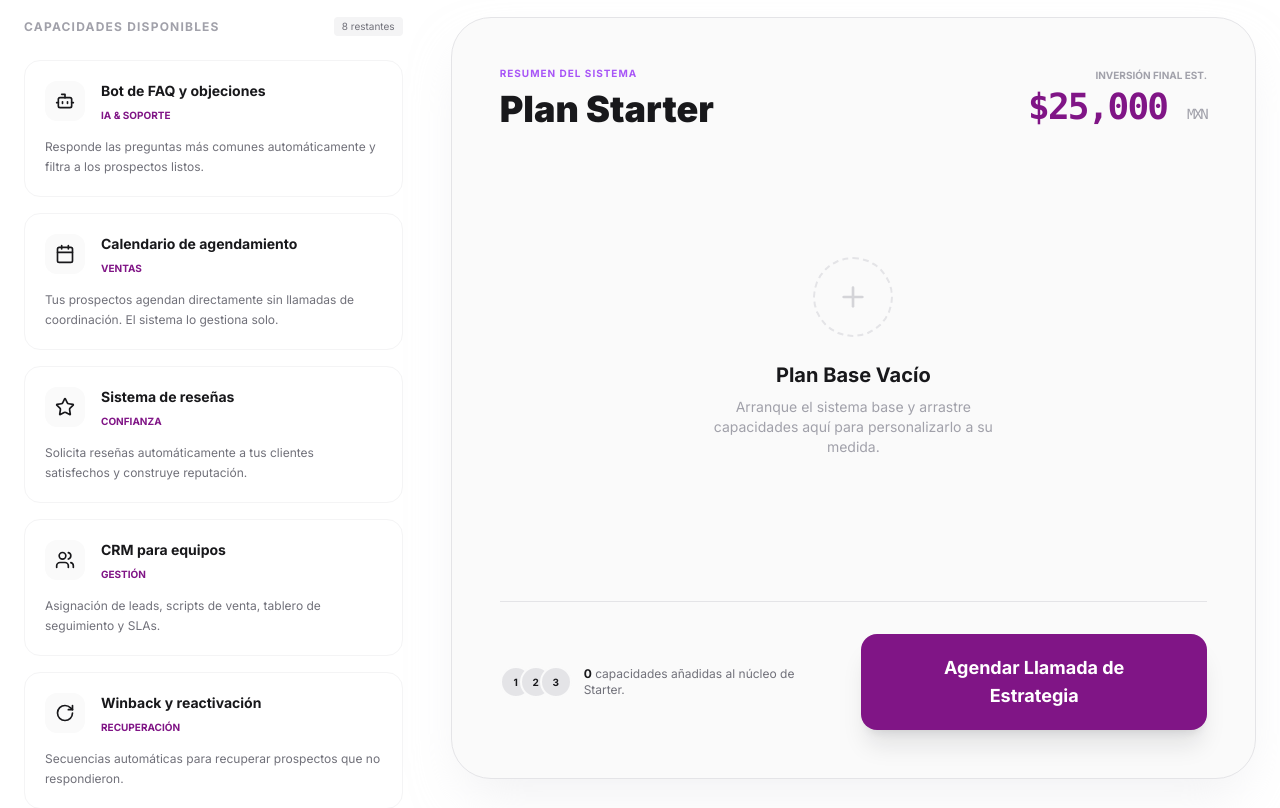
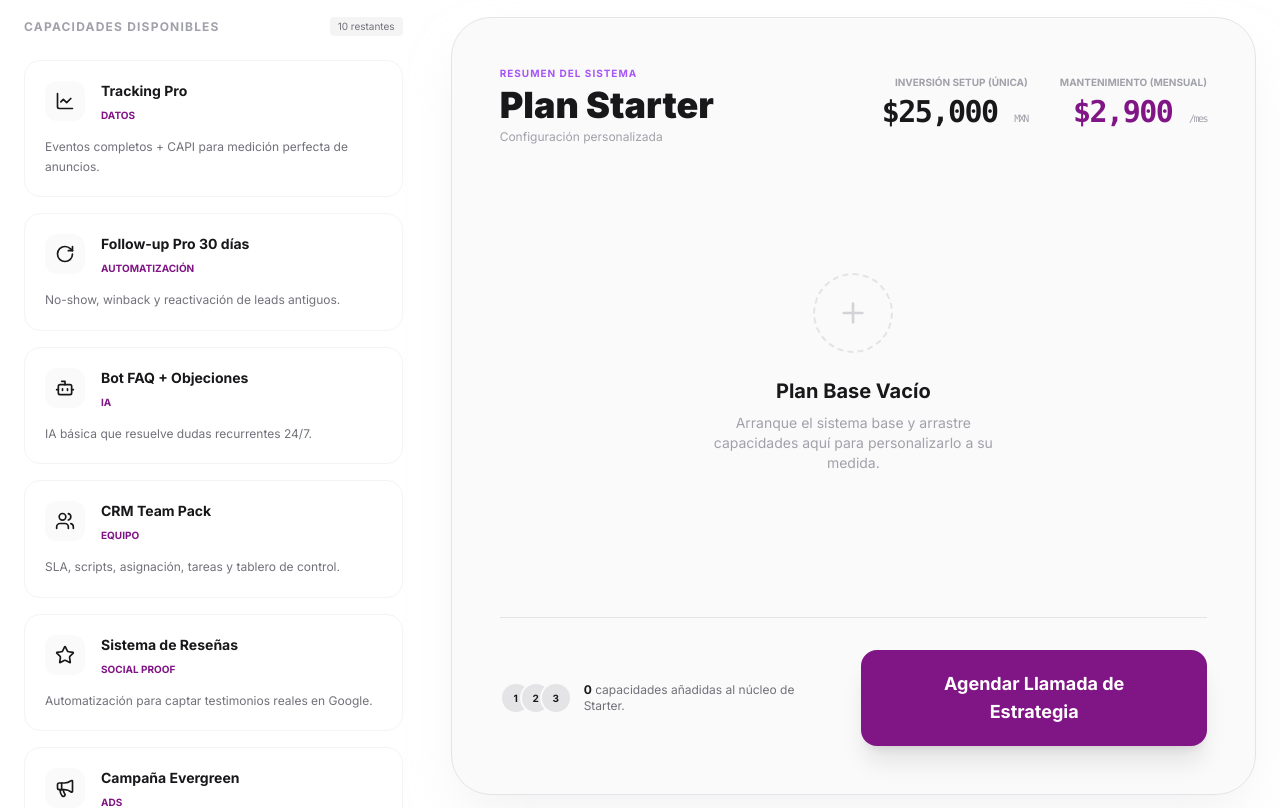
Before and after one commit to mendo369/vue-skeleton, a Vue app: page /configurar/1 in a window 1280 px wide. Shown: the part 380-1188 px from the top of the page. Built offline with nearby package versions, Linux system fonts and the light colour scheme; a web font is replaced by a local one.

Commit message:
feat(Prices): setup prices, addons, discount

```diff
--- a/src/views/ConfiguratorView.vue
+++ b/src/views/ConfiguratorView.vue
@@ -13,92 +13,151 @@ import {
   ArrowLeft,
   Plus,
   MousePointer2,
+  Settings,
+  Brain,
+  Briefcase,
+  Zap,
+  Info
 } from "lucide-vue-next";
 import Navbar from "../components/shared/Navbar.vue";
 
 const route = useRoute();
-const planSlug = computed(() => route.params.plan as string);
+const planSlug = computed(() => (route.params.plan as string) || "starter");
 
-const plans = {
-  starter: { name: "Starter", price: 25000 },
-  growth: { name: "Growth", price: 34900 },
-  "sales-machine": { name: "Sales Machine", price: 49900 },
+const plans: Record<string, any> = {
+  starter: {
+    name: "Starter",
+    price: 25000,
+    monthly: 2900,
+    includedIds: [],
+    description: "Sistema básico listo para operar.",
+  },
+  growth: {
+    name: "Growth",
+    price: 34900,
+    monthly: 2900,
+    includedIds: ["followup-30"],
+    description: "Ideal para escalar con seguimiento extendido.",
+  },
+  "sales-machine": {
+    name: "Sales Machine",
+    price: 49900,
+    monthly: 2900,
+    includedIds: ["crm-team", "bot-faq"],
+    description: "La solución total para equipos de alto rendimiento.",
+  },
 };
 
 const basePlan = computed(
-  () => plans[planSlug.value as keyof typeof plans] || plans.starter,
+  () => plans[planSlug.value] || plans.starter,
 );
 
-const addons = ref([
+const allAddons = [
+  // Setup Items (Upsells)
   {
-    id: 1,
-    name: "Bot de FAQ y objeciones",
-    description:
-      "Responde las preguntas más comunes automáticamente y filtra a los prospectos listos.",
-    icon: Bot,
-    category: "IA & Soporte",
-  },
-  {
-    id: 2,
-    name: "Calendario de agendamiento",
-    description:
-      "Tus prospectos agendan directamente sin llamadas de coordinación. El sistema lo gestiona solo.",
-    icon: Calendar,
-    category: "Ventas",
-  },
-  {
-    id: 3,
-    name: "Sistema de reseñas",
-    description:
-      "Solicita reseñas automáticamente a tus clientes satisfechos y construye reputación.",
-    icon: Star,
-    category: "Confianza",
-  },
-  {
-    id: 4,
-    name: "CRM para equipos",
-    description:
-      "Asignación de leads, scripts de venta, tablero de seguimiento y SLAs.",
-    icon: Users,
-    category: "Gestión",
-  },
-  {
-    id: 5,
-    name: "Winback y reactivación",
-    description:
-      "Secuencias automáticas para recuperar prospectos que no respondieron.",
-    icon: RotateCw,
-    category: "Recuperación",
-  },
-  {
-    id: 6,
-    name: "Tracking avanzado",
-    description:
-      "Eventos completos, CAPI y atribución real para medir conversión exacta.",
+    id: "tracking-pro",
+    name: "Tracking Pro",
+    description: "Eventos completos + CAPI para medición perfecta de anuncios.",
+    price: 4900,
+    type: "setup",
     icon: LineChart,
     category: "Datos",
   },
   {
-    id: 7,
-    name: "Landing page premium",
-    description:
-      "Tu página diseñada para convertir desde el primer día. Sin templates genéricos.",
-    icon: Layout,
-    category: "Diseño",
+    id: "followup-30",
+    name: "Follow-up Pro 30 días",
+    description: "No-show, winback y reactivación de leads antiguos.",
+    price: 6900,
+    type: "setup",
+    icon: RotateCw,
+    category: "Automatización",
   },
   {
-    id: 8,
-    name: "Campañas evergreen",
-    description:
-      "Anuncios que funcionan todo el año sin necesidad de contenido nuevo constante.",
+    id: "bot-faq",
+    name: "Bot FAQ + Objeciones",
+    description: "IA básica que resuelve dudas recurrentes 24/7.",
+    price: 8900,
+    type: "setup",
+    icon: Bot,
+    category: "IA",
+  },
+  {
+    id: "crm-team",
+    name: "CRM Team Pack",
+    description: "SLA, scripts, asignación, tareas y tablero de control.",
+    price: 12900,
+    type: "setup",
+    icon: Users,
+    category: "Equipo",
+  },
+  {
+    id: "reviews",
+    name: "Sistema de Reseñas",
+    description: "Automatización para captar testimonios reales en Google.",
+    price: 6900,
+    type: "setup",
+    icon: Star,
+    category: "Social Proof",
+  },
+  {
+    id: "evergreen",
+    name: "Campaña Evergreen",
+    description: "Estrategia de pauta de larga duración optimizada.",
+    price: 8900,
+    type: "setup",
     icon: Megaphone,
     category: "Ads",
   },
-]);
+  // Monthly Items (Add-ons)
+  {
+    id: "mantenimiento-plus",
+    name: "Mantenimiento Plus",
+    description: "2 ajustes técnicos al mes + revisión de métricas mensual.",
+    price: 2000,
+    type: "monthly",
+    icon: Settings,
+    category: "Servicio",
+  },
+  {
+    id: "bot-pro",
+    name: "Bot Pro Mensual",
+    description: "Mejora continua y optimización mensual del flujo de IA.",
+    price: 2500,
+    type: "monthly",
+    icon: Brain,
+    category: "IA",
+  },
+  {
+    id: "ads-full",
+    name: "Ads Full Management",
+    description: "Gestión completa de Meta/Google Ads (No incluye inversión).",
+    price: 12000,
+    type: "monthly",
+    icon: Layout,
+    category: "Ads",
+  },
+  {
+    id: "director-marketing",
+    name: "Director de Marketing",
+    description: "Estrategia integral + roadmap + juntas + métricas (Cupos limitados).",
+    price: 20000,
+    type: "monthly",
+    icon: Briefcase,
+    category: "Estratégico",
+  },
+];
 
 const selectedAddons = ref<any[]>([]);
 const draggedItem = ref<any>(null);
 const isHoveringPlan = ref(false);
+
+const addons = computed(() => {
+  return allAddons.filter(
+    (a) =>
+      !basePlan.value.includedIds.includes(a.id) &&
+      !selectedAddons.value.find((s) => s.id === a.id),
+  );
+});
 
 const onDragStart = (item: any) => {
   draggedItem.value = item;
@@ -107,7 +166,6 @@ const onDragStart = (item: any) => {
 const addAddon = (item: any) => {
   if (!selectedAddons.value.find((a) => a.id === item.id)) {
     selectedAddons.value.push(item);
-    addons.value = addons.value.filter((a) => a.id !== item.id);
   }
 };
 
@@ -121,8 +179,36 @@ const onDrop = () => {
 
 const removeAddon = (item: any) => {
   selectedAddons.value = selectedAddons.value.filter((a) => a.id !== item.id);
-  addons.value.push(item);
 };
+
+const setupSubtotal = computed(() => {
+  return (
+    basePlan.value.price +
+    selectedAddons.value
+      .filter((a) => a.type === "setup")
+      .reduce((sum, a) => sum + a.price, 0)
+  );
+});
+
+const discount = computed(() => {
+  // Descuento del 10% si se eligen 4 o más items adicionales (setup)
+  const setupItems = selectedAddons.value.filter((a) => a.type === "setup");
+  if (setupItems.length >= 4) {
+    return setupSubtotal.value * 0.1;
+  }
+  return 0;
+});
+
+const setupTotal = computed(() => setupSubtotal.value - discount.value);
+
+const monthlyTotal = computed(() => {
+  return (
+    basePlan.value.monthly +
+    selectedAddons.value
+      .filter((a) => a.type === "monthly")
+      .reduce((sum, a) => sum + a.price, 0)
+  );
+});
 
 onMounted(() => {
   window.scrollTo(0, 0);
@@ -255,26 +341,42 @@ onMounted(() => {
               >
                 <div>
                   <span
-                    class="text-[10px] font-bold uppercase tracking-widest text-purple-500 mb-2 block"
+                    class="text-[10px] font-bold uppercase tracking-widest text-purple-500 mb-1 block"
                     >Resumen del Sistema</span
                   >
                   <h2 class="text-4xl font-black">Plan {{ basePlan.name }}</h2>
+                  <p class="text-zinc-400 text-xs mt-1">Configuración personalizada</p>
                 </div>
-                <div class="text-right">
-                  <p class="text-[10px] font-bold text-zinc-400 uppercase mb-1">
-                    Inversión Final Est.
-                  </p>
-                  <p
-                    class="text-4xl font-bold font-mono tracking-tighter text-main-purple"
-                  >
-                    ${{
-                      (
-                        basePlan.price +
-                        selectedAddons.length * 5000
-                      ).toLocaleString()
-                    }}
-                    <span class="text-sm font-medium text-zinc-400">MXN</span>
-                  </p>
+                <div class="flex flex-col md:flex-row gap-8">
+                  <div class="text-left md:text-right">
+                    <p class="text-[10px] font-bold text-zinc-400 uppercase mb-1">
+                      Inversión Setup (Única)
+                    </p>
+                    <p class="text-3xl font-bold font-mono tracking-tighter text-zinc-900">
+                      ${{ setupTotal.toLocaleString() }}
+                      <span class="text-[10px] font-medium text-zinc-400">MXN</span>
+                    </p>
+                  </div>
+                  <div class="text-left md:text-right">
+                    <p class="text-[10px] font-bold text-zinc-400 uppercase mb-1">
+                      Mantenimiento (Mensual)
+                    </p>
+                    <p class="text-3xl font-bold font-mono tracking-tighter text-main-purple">
+                      ${{ monthlyTotal.toLocaleString() }}
+                      <span class="text-[10px] font-medium text-zinc-400">/mes</span>
+                    </p>
+                  </div>
+                </div>
+              </div>
+
+              <!-- Discount Banner -->
+              <div v-if="discount > 0" class="mb-8 p-4 bg-green-50 rounded-2xl border border-green-100 flex items-center gap-3 animate-in fade-in slide-in-from-top-4 duration-500">
+                <div class="p-2 bg-green-500 rounded-lg">
+                  <Zap class="w-4 h-4 text-white" />
+                </div>
+                <div>
+                  <p class="text-sm font-bold text-green-800">¡Descuento por Pack Aplicado!</p>
+                  <p class="text-xs text-green-600">Se ha aplicado un 10% de descuento por volumen en tu setup (-${{ discount.toLocaleString() }} MXN).</p>
                 </div>
               </div>
 
@@ -311,10 +413,14 @@ onMounted(() => {
                         <component :is="addon.icon" class="w-6 h-6" />
                       </div>
                       <div>
-                        <h4 class="font-bold text-zinc-900 mb-1">
+                        <h4 class="font-bold text-zinc-900 mb-0.5 text-sm">
                           {{ addon.name }}
                         </h4>
-                        <p class="text-xs text-zinc-500 leading-tight">
+                        <div class="flex items-center gap-2 mb-1">
+                          <span class="text-[10px] font-bold text-purple-600 uppercase">{{ addon.type === 'setup' ? 'Setup' : 'Mensual' }}</span>
+                          <span class="text-[10px] font-mono text-zinc-400">${{ addon.price.toLocaleString() }}</span>
+                        </div>
+                        <p class="text-[10px] text-zinc-500 leading-tight">
                           {{ addon.description }}
                         </p>
                       </div>
```
